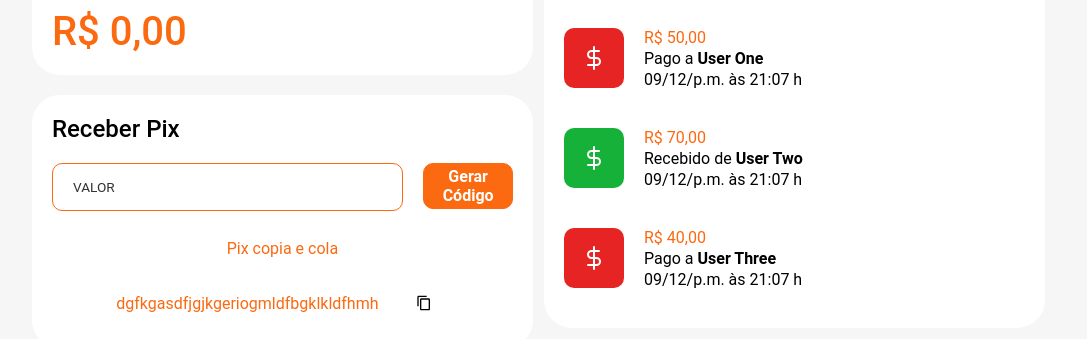
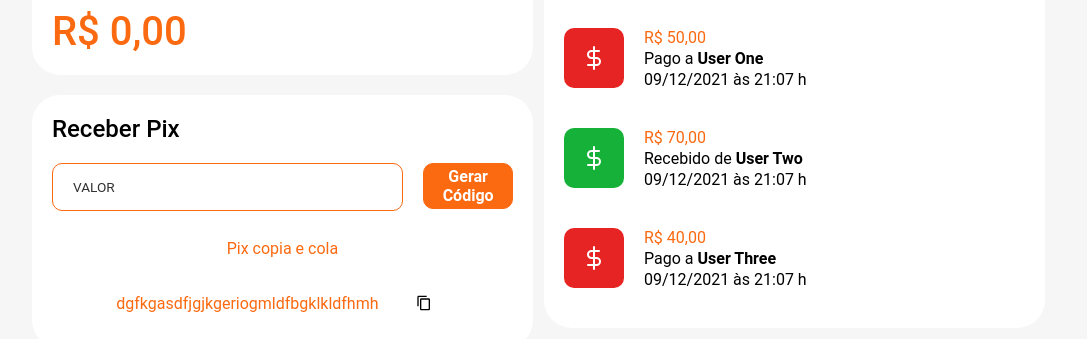
Before and after one commit to jorgejunior618/frontend-inter, a React (Create React App) app: page /dashboard in a window 1280 px wide. Shown: the part 190-529 px from the top of the page, without its empty margins (96-1183 px from the left). Built offline with nearby package versions, Linux system fonts and the light colour scheme.

Commit message:
Conserto na exibição da data de extratos

```diff
--- a/src/screens/Dashboard/Statement/indext.tsx
+++ b/src/screens/Dashboard/Statement/indext.tsx
@@ -35,7 +35,7 @@ const StatementItem = ({
           <strong>{user.firstName} {user.lastName}</strong>
         </p>
 
-        <p>{format(updatedAt, "dd/MM/aaaa 'às' HH:mm 'h'")}</p>
+        <p>{format(updatedAt, "dd/MM/yyyy 'às' HH:mm 'h'")}</p>
       </StatementItemInfo>
     </StatementItemContainer>
   );
```
